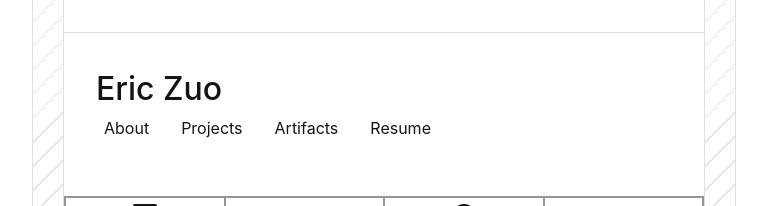
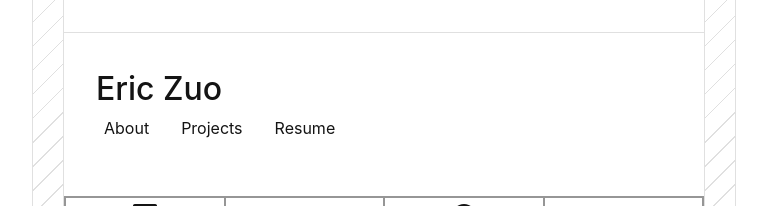
Before and after one commit to Flaryiest/portfolio-v3, a React (Vite) app in the folder web/: page / in a window 1280 px wide. Shown: the top 206 px of the page, without its empty margins (256-1023 px from the left). Built offline with nearby package versions, Linux system fonts and the light colour scheme.

Commit message:
removed artifacts from navbar

```diff
--- a/web/src/components/navbar/navbar.tsx
+++ b/web/src/components/navbar/navbar.tsx
@@ -19,11 +19,7 @@
                             Projects
                         </Link>
                     </li>
-                    <li>
-                        <Link to="/artifacts" className={styles.navLink}>
-                            Artifacts
-                        </Link>
-                    </li>
+
                     <li>
                         <a
                             href="/Eric_Zuo_Resume.pdf"
```
